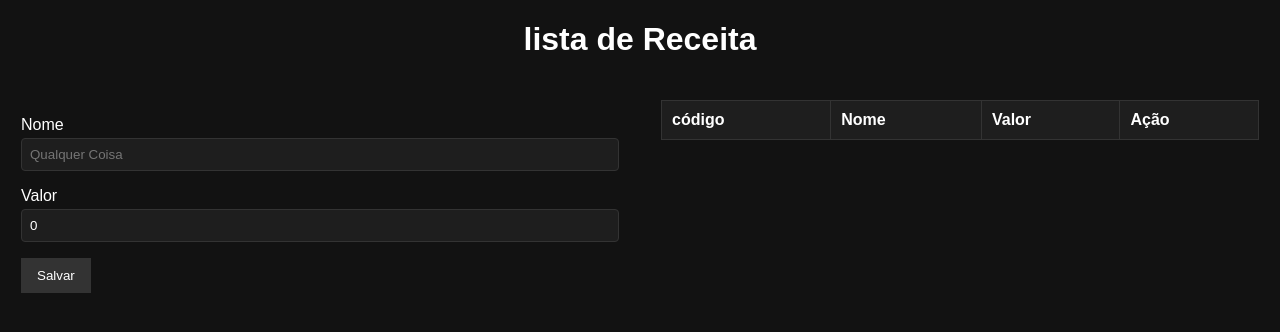
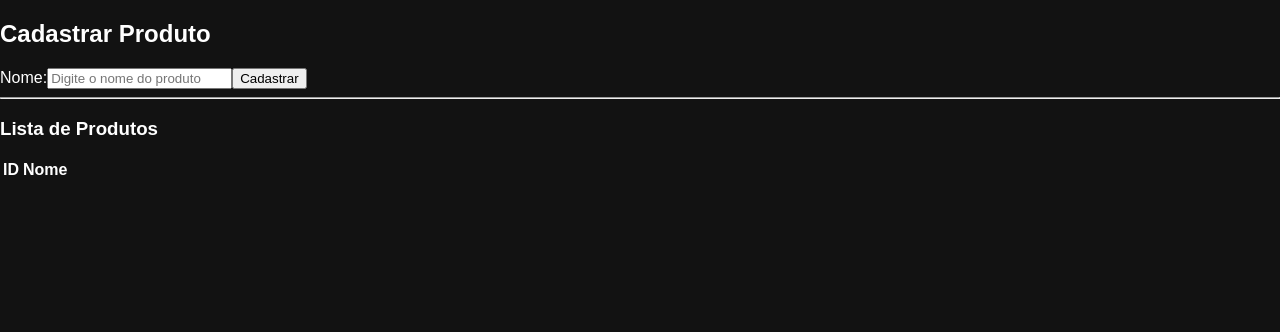
Before and after one commit to Marciogleyson/caixa-ng, an Angular app: page / in a window 1280 px wide. Shown: the top 332 px of the page. Built offline with nearby package versions, Linux system fonts and the light colour scheme.

Commit message:
adicionado campo produto

```diff
--- a/src/app/app.component.html
+++ b/src/app/app.component.html
@@ -1,4 +1,5 @@
 
 <router-outlet />
 
-<app-cadastro-receita></app-cadastro-receita>
+<!-- <app-cadastro-receita></app-cadastro-receita> -->
+<app-cadastro-produto></app-cadastro-produto>
--- a/src/app/app.component.ts
+++ b/src/app/app.component.ts
@@ -1,10 +1,11 @@
 import { Component } from '@angular/core';
 import { RouterOutlet } from '@angular/router';
 import { CadastroReceitaComponent } from './components/receitas/cadastro-receita/cadastro-receita.component';
+import { CadastroProdutoComponent } from './components/produtos/cadastro-produto/cadastro-produto.component';
 
 @Component({
   selector: 'app-root',
-  imports: [RouterOutlet, CadastroReceitaComponent],
+  imports: [RouterOutlet, CadastroReceitaComponent, CadastroProdutoComponent],
   templateUrl: './app.component.html',
   styleUrl: './app.component.css'
 })
--- a/src/app/components/produtos/cadastro-produto/cadastro-produto.component.html
+++ b/src/app/components/produtos/cadastro-produto/cadastro-produto.component.html
@@ -1,45 +1,37 @@
-<div class="container">
-    <h1>lista de Receita</h1>
+<div class="formulario">
+    <h2>{{ idParaEditar !== undefined ? 'Editar Produto' : 'Cadastrar Produto' }}</h2>
 
-    <div class="formulario-tabela">
-        <div class="formulario">
-            <div>
-                <label for="campo-nome">Nome</label>
-                <input type="text" name="campo-nome" id="campo-nome" placeholder="Qualquer Coisa" [(ngModel)]="nome">
+    <label>Nome:</label>
+    <input type="text" [(ngModel)]="nome" placeholder="Digite o nome do produto" />
 
+    <button (click)="salvarProduto()">
+      {{ idParaEditar !== undefined ? 'Salvar Edição' : 'Cadastrar' }}
+    </button>
   </div>
 
-            <div>
-                <label for="campo-valor">Valor</label>
-                <input type="text" name="campo-valor" id="campo-valor" [(ngModel)]="valor">
-            </div>
+  <hr />
 
-            <button (click)="salvarReceita()" >Salvar</button>
-        </div>
-        <div class="tabela">
-            <table border="-1">
+  <h3>Lista de Produtos</h3>
+  <table>
     <thead>
       <tr>
-                        <th>código</th>
+        <th>ID</th>
         <th>Nome</th>
-                        <th>Valor</th>
-                        <th>Ação</th>
+
       </tr>
     </thead>
     <tbody>
-                    @for(receita of receitas; track receita){
-                    <tr>
-                        <td>{{receita.id}}</td>
-                        <td>{{receita.nome}}</td>
-                        <td>{{receita.valor}}</td>
+      <tr *ngFor="let p of produtos">
+        <td>{{ p.id }}</td>
+        <td>{{ p.nome }}</td>
         <td>
-                            <button (click)="editar(receita)">Editar</button>
-                            <button (click)="apagar(receita)">Apagar</button>
+          <button (click)="editar(p)">Editar</button>
+          <button (click)="apagar(p)">Apagar</button>
         </td>
       </tr>
-                }
     </tbody>
+
+
+
+
   </table>
-        </div>
-    </div>
-</div>
--- a/src/app/components/produtos/cadastro-produto/cadastro-produto.component.ts
+++ b/src/app/components/produtos/cadastro-produto/cadastro-produto.component.ts
@@ -1,11 +1,69 @@
+import { CommonModule } from '@angular/common';
 import { Component } from '@angular/core';
+import { FormsModule } from '@angular/forms';
 
 @Component({
   selector: 'app-cadastro-produto',
-  imports: [],
+  standalone: true,
+  imports: [FormsModule, CommonModule],
   templateUrl: './cadastro-produto.component.html',
-  styleUrl: './cadastro-produto.component.css'
+  styleUrls: ['./cadastro-produto.component.css']
 })
 export class CadastroProdutoComponent {
+  proximoId: number = 1;
+  idParaEditar?: number;
+  nome: string = "";
+  produtos: Produto[] = [];
 
+  salvarProduto() {
+    if (this.nome.trim().length < 3) {
+      alert("Nome deve conter no mínimo 3 caracteres");
+      return;
+    }
+
+    if (this.nome.length > 30) {
+      alert("Nome deve conter no máximo 30 caracteres");
+      return;
+    }
+
+    if (this.idParaEditar === undefined) {
+      this.cadastrarProduto();
+    } else {
+      this.editarProduto();
+    }
+
+    this.nome = "";
+    this.idParaEditar = undefined;
+  }
+
+  cadastrarProduto() {
+    const novoProduto = new Produto(this.proximoId++, this.nome);
+    this.produtos.push(novoProduto);
+  }
+
+  editarProduto() {
+    const indice = this.produtos.findIndex(p => p.id === this.idParaEditar);
+    if (indice !== -1) {
+      this.produtos[indice].nome = this.nome;
+    }
+  }
+
+  editar(produto: Produto) {
+    this.idParaEditar = produto.id;
+    this.nome = produto.nome;
+  }
+
+  apagar(produto: Produto) {
+    if (confirm(`Deseja realmente apagar o produto '${produto.nome}'?`)) {
+      const indice = this.produtos.findIndex(p => p.id === produto.id);
+      this.produtos.splice(indice, 1);
+    }
+  }
 }
+
+class Produto {
+  constructor(
+    public id: number,
+    public nome: string
+  ) {}
+}
```
Also changed, not shown: src/app/models/produto.ts (added, +11 -0 lines), exercicio01.txt (added). Lines whose indentation alone changed are shown as unchanged.
